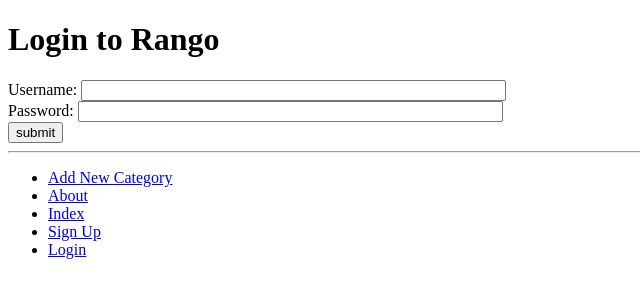
After one commit to 2391564V/tango_with_django_project, a Django app: a page that uses templates/rango/base.html in a window 1280 px wide. The commit adds this page. Shown: the top 300 px of the page, without its empty margins (0-640 px from the left). Run offline with Django 3.2, Linux system fonts and the light colour scheme.

Commit message:
Chapter 9 - Login
Added login.

```diff
--- a/rango/urls.py
+++ b/rango/urls.py
@@ -12,4 +12,5 @@ urlpatterns = [
     url(r'category/(?P<category_name_slug>[\w\-]+)/add_page/$',
         views.add_page, name='add_page'),
     url(r'register/$', views.register, name='register'),
+    url(r'user_login/&', views.user_login, name='user_login'),
 ]
--- a/rango/views.py
+++ b/rango/views.py
@@ -1,5 +1,7 @@
 from django.shortcuts import render
-from django.http import HttpResponse
+from django.http import HttpResponse, HttpResponseRedirect
+from django.contrib.auth import authenticate, login
+from django.core.urlresolvers import reverse
 
 # import models
 from rango.models import Category, Page
@@ -113,5 +115,36 @@ def register(request):
         profile_form = UserProfileForm()
 
     # Render
-    context_dict = {'user_form': user_form, 'profile_form': profile_form, 'registered': registered}
+    context_dict = {'user_form': user_form, 'profile_form': profile_form,
+                    'registered': registered}
     return render(request, 'rango/register.html', context_dict)
+
+# Log in
+def user_login(request):
+    # A http post?
+    if request.method == 'POST':
+        # Get input from user
+        username = request.POST.get('username')
+        password = request.POST.get('password')
+
+        # Use django machinery to validate
+        user = authenticate(username=username, password=password)
+
+        # If correct, user object is created
+        if user:
+            # Check if user has been disabled
+            if user.is_active:
+                # If user is valid and active, log in
+                login(request, user)
+                return HttpResponseRedirect(reverse('index'))
+            else:
+                # An inactive account was used
+                return HttpResponse("Your account is disabled.")
+        else:
+            # Bad login details provided
+            print("Invalid login details: {0}, {1}".format(username, password))
+            return HttpResponse("Invalid login details supplied.")
+
+    # If not a http post, display log in form.
+    else:
+        return render(request, 'rango/user_login.html', {})
--- a/templates/rango/base.html
+++ b/templates/rango/base.html
@@ -23,6 +23,7 @@
         <li><a href="{% url 'rango:about' %}">About</a></li>
         <li><a href="{% url 'rango:index' %}">Index</a></li>
         <li><a href="{% url 'rango:register' %}">Sign Up</a></li>
+        <li><a href="{% url 'rango:user_login' %}">Login</a></li>
       </ul>
     </div>
   </body>
--- a/templates/rango/index.html
+++ b/templates/rango/index.html
@@ -7,7 +7,11 @@
 
 {% block body_block %}
   <h1>Rango says...</h1>
-  <div>hey there partner!</div>
+  {% if user.is_authenticated %}
+    howdy {{ user.username }}!
+  {% else %}
+    hey there partner!
+  {% endif %}
 
   <div>
     {% if categories %}
--- /dev/null
+++ b/templates/rango/user_login.html
@@ -0,0 +1,20 @@
+{% extends 'rango/base.html' %}
+{% load staticfiles %}
+
+{% block title_block %}
+  Login
+{% endblock %}
+
+{% block body_block %}
+  <h1>Login to Rango</h1>
+  <form id="login_form" method="post" action="{% url 'rango:user_login' %}">
+    {% csrf_token %}
+
+    Username: <input type="text" name="username" value="" size="50" />
+    <br />
+    Password: <input type="text" name="password" value="" size="50" />
+    <br />
+
+    <input type="submit" value="submit" />
+  </form>
+{% endblock %}
```
Also changed, not shown: db.sqlite3.
